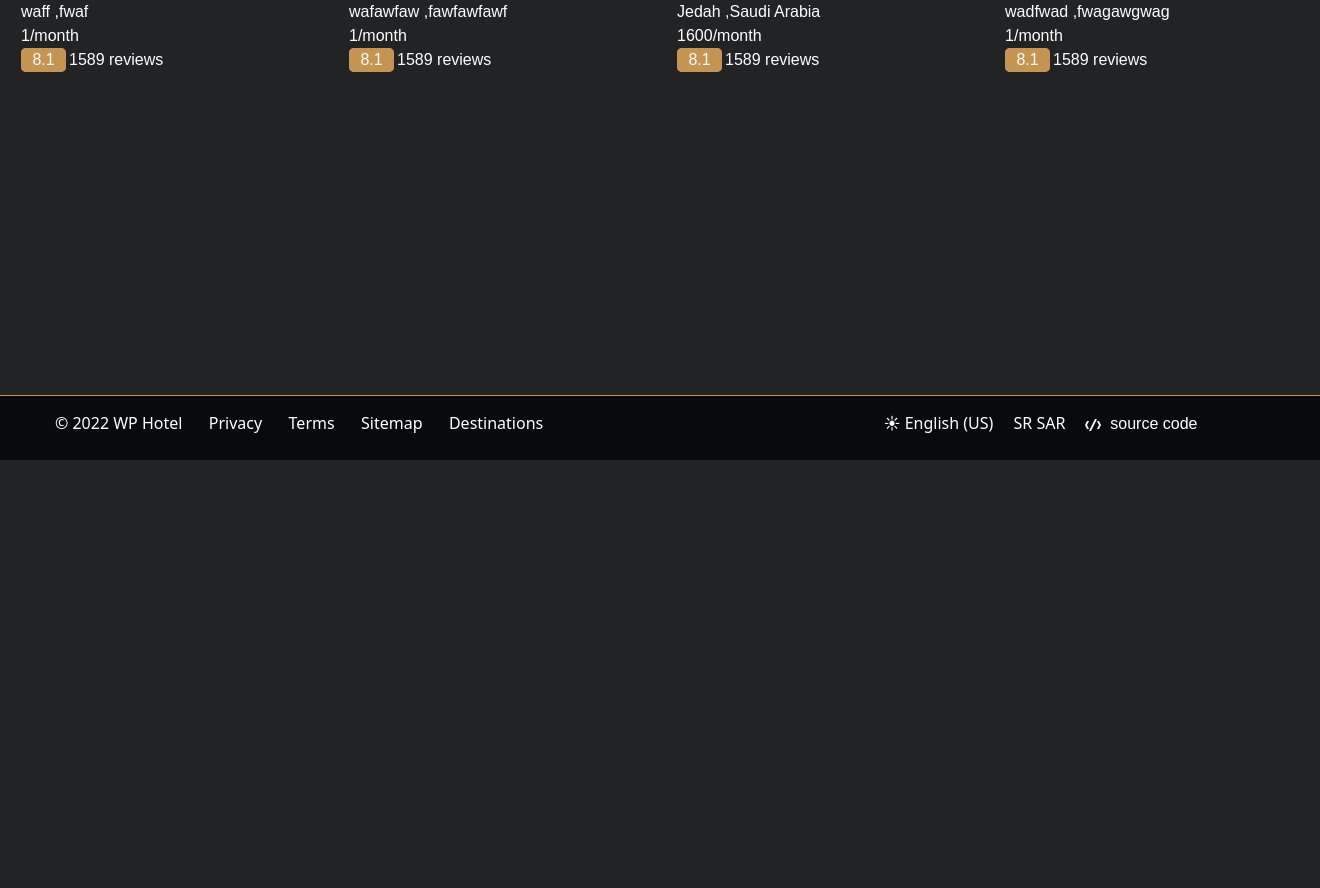
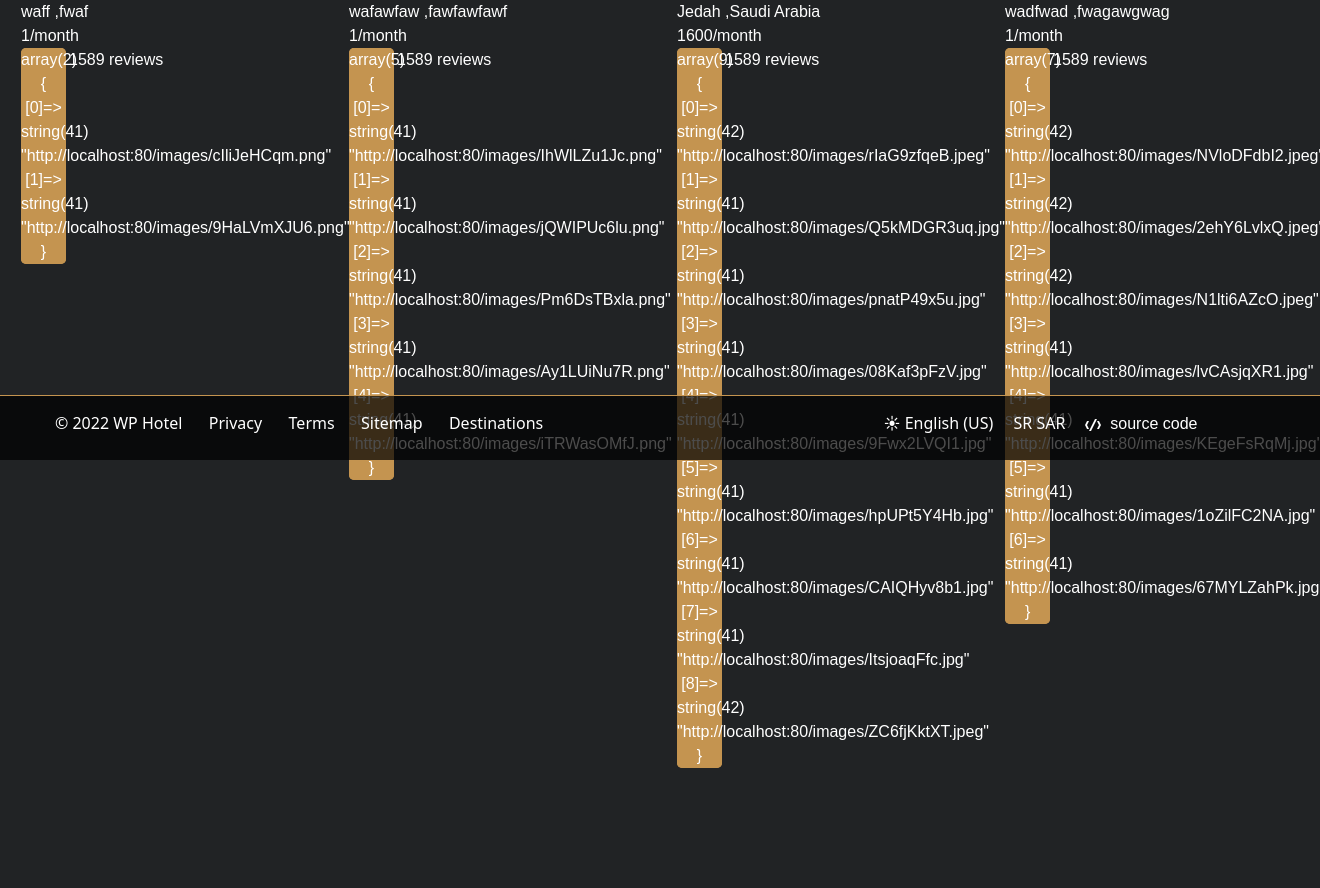
Before and after one commit to CaptainHmD/Hotel-website, a PHP site: page /browse_apartments.php in a window 1320 px wide. Shown: the part 340-1228 px from the top of the page. Before the commit the page ends 800 px from the top, so only its background shows below. Run offline with PHP 8.4, Linux system fonts and the light colour scheme; a user stored in the database is signed in; data comes from the database, SQL or seed files in the repository; data that the repository does not hold is empty; some web fonts are replaced.

Commit message:
fix apartments images links

```diff
--- a/public/apartment_detail_view.php
+++ b/public/apartment_detail_view.php
@@ -15,7 +15,7 @@ if ($_SERVER["REQUEST_METHOD"] === "GET"){
     if(!$apartment){
         die("Err. could not preform the query ".$sql_stmt.PHP_EOL.$mysqli_conn->error);
     };
-    $images = extract_apartment_images($apartment["image_name"], "images/");
+    $images = extract_apartment_images($apartment["image_name"], "/images/");
 }
 
 ?>
--- a/public/browse_apartments.php
+++ b/public/browse_apartments.php
@@ -87,7 +87,7 @@ $len_hotels = $hotels->num_rows;
                                 <div class="carousel-indicators carousel-indicators-apartments">
                                     <button type="button" data-bs-target=<?php echo "#carouselExampleIndicators".$i?> data-bs-slide-to="0" class="active" aria-current="true" aria-label="Slide 1"></button>
                                     <?php
-                                    $images = extract_apartment_images($hotel["image_name"], "images/");
+                                    $images = extract_apartment_images($hotel["image_name"], "/images/");
                                     for ($j  = 1; $j < count($images); $j++){
                                     ?>
                                     <button type="button" data-bs-target=<?php echo "#carouselExampleIndicators".$i?> data-bs-slide-to=<?php echo $j?> aria-label=<?php echo "Slide " . $j ?>></button>
@@ -132,7 +132,7 @@ $len_hotels = $hotels->num_rows;
                     </div>
                     <div class="row card-inner-row my-row">
                         <div class="col-sm-2 card-inner-col non-padded-col my-col card-rating">
-                            <p class="card-rating">8.1</p>
+                            <p class="card-rating"><?php echo var_dump($images)?></p>
                         </div>
                         <div class="col-sm-10 card-inner-col non-padded-col my-col">
                             <p class="card-reviews">1589 reviews</p>
--- a/public/utils/utils.php
+++ b/public/utils/utils.php
@@ -79,7 +79,7 @@ function extract_apartment_images($names_str, $target_dir){
     $names_arr = explode(',', $names_str);
     $len_names = count($names_arr);
     for($i = 0; $i < $len_names; $i++){
-        $names_arr[$i] = "http://localhost:5003/" . $target_dir . $names_arr[$i];
+        $names_arr[$i] = get_url($target_dir) . $names_arr[$i];
     }
     return $names_arr;
 }
```
Also changed, not shown: public/images/1cuSCmQAx6.png (added), public/images/3c0rASkXaH.jpg (added), public/images/BPc0Q5Kpdb.png (added), public/images/Etc8ajKove.png (added), public/images/JFqm0Mn4Sb.png (added), public/images/N54IyHnzcd.jpeg (added), public/images/c3oDXPHtmM.jpeg (added), public/images/dbHDeEfINw.jpg (added), public/images/w3A7CEqNeK.jpeg (added).
